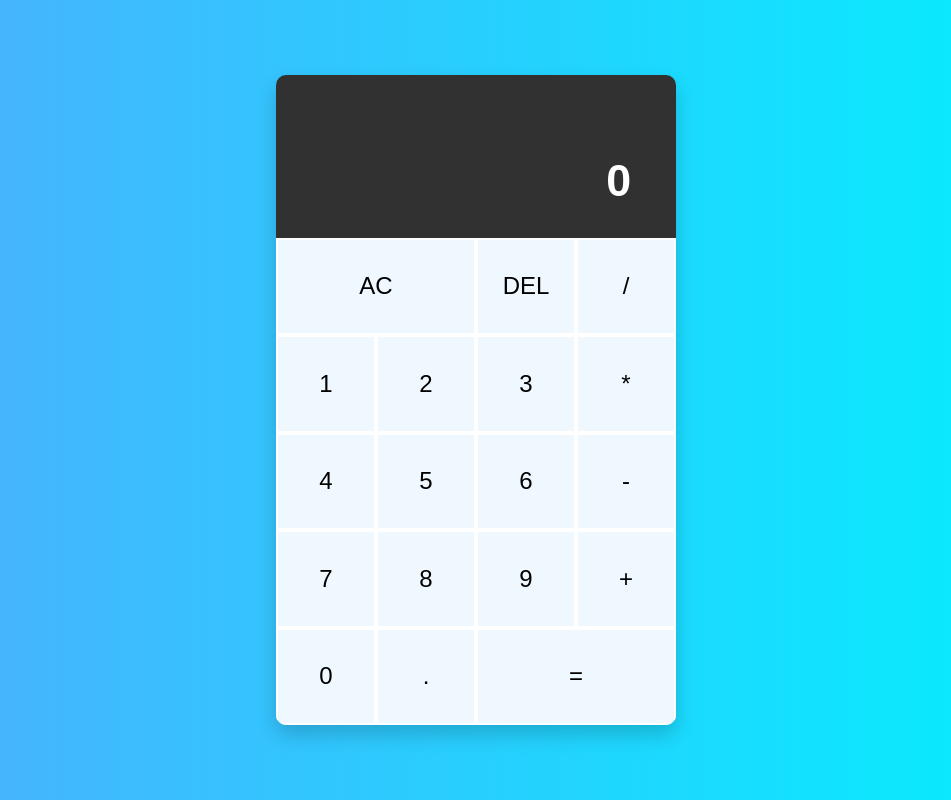
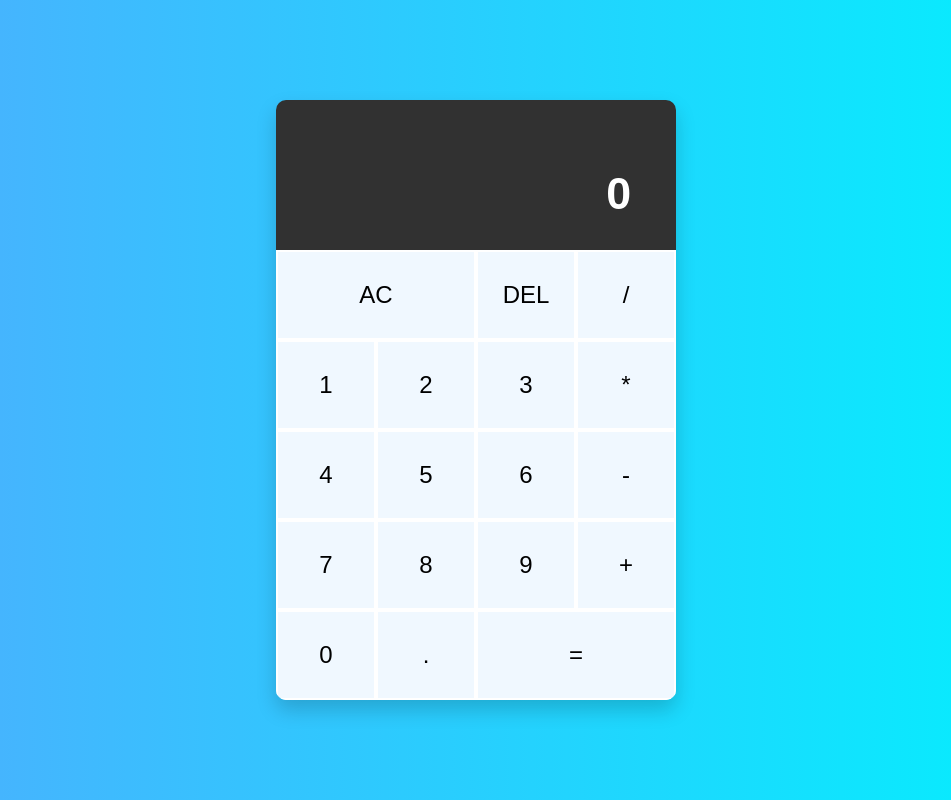
Before and after one commit to adram3l3ch/VanilaJS-Calculator, a plain HTML site: page index.html in a window 1280 px wide. Shown: the whole page, without its empty margins (164-1115 px from the left). Drawn offline with Linux system fonts and the light colour scheme.

Commit message:
changed height to min-height to avoid clipping of calculator in small height displays

```diff
--- a/style.css
+++ b/style.css
@@ -7,7 +7,8 @@
 
 body {
   background-image: linear-gradient(to right, #4facfe 0%, #00f2fe 100%);
-  height: 100vh;
+  min-height: 100vh;
+  padding: 2rem 0;
   display: flex;
   justify-content: center;
   align-items: center;
@@ -15,7 +16,7 @@ body {
 
 .calculator {
   width: 400px;
-  height: 650px;
+  height: 600px;
   border-radius: 10px;
   overflow: hidden;
   box-shadow: 0 10px 20px rgba(0, 0, 0, 0.178);
@@ -49,7 +50,6 @@ body {
 .btns {
   display: grid;
   grid-template-columns: repeat(4, 1fr);
-  grid-template-rows: repeat(5, 1fr);
   height: 75%;
 }
 
```
